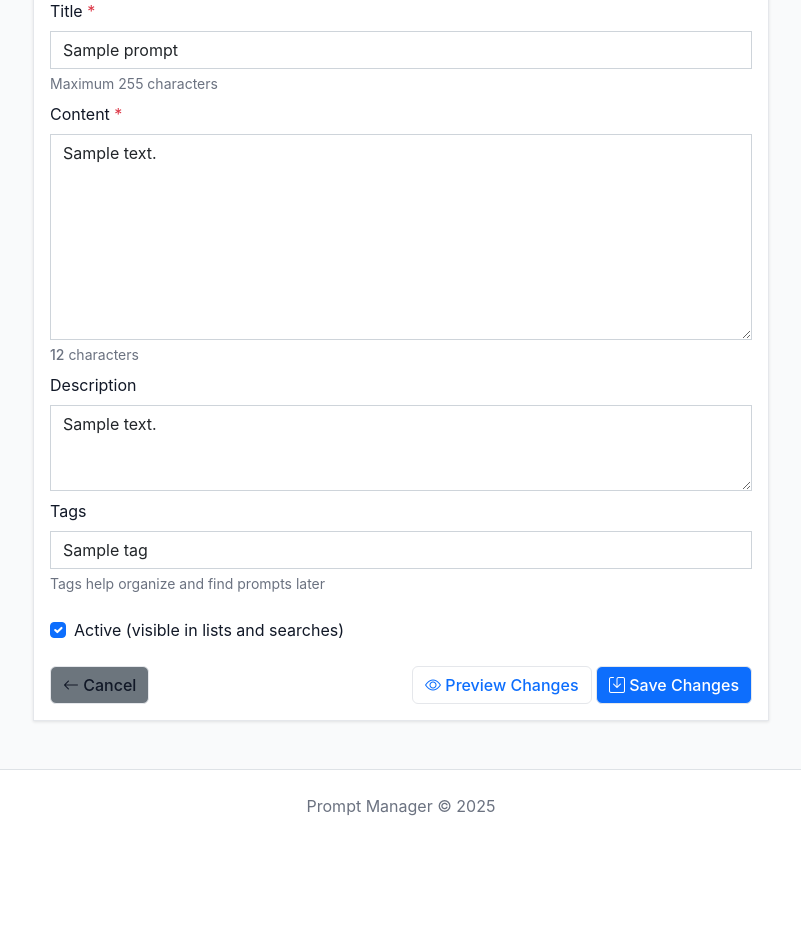
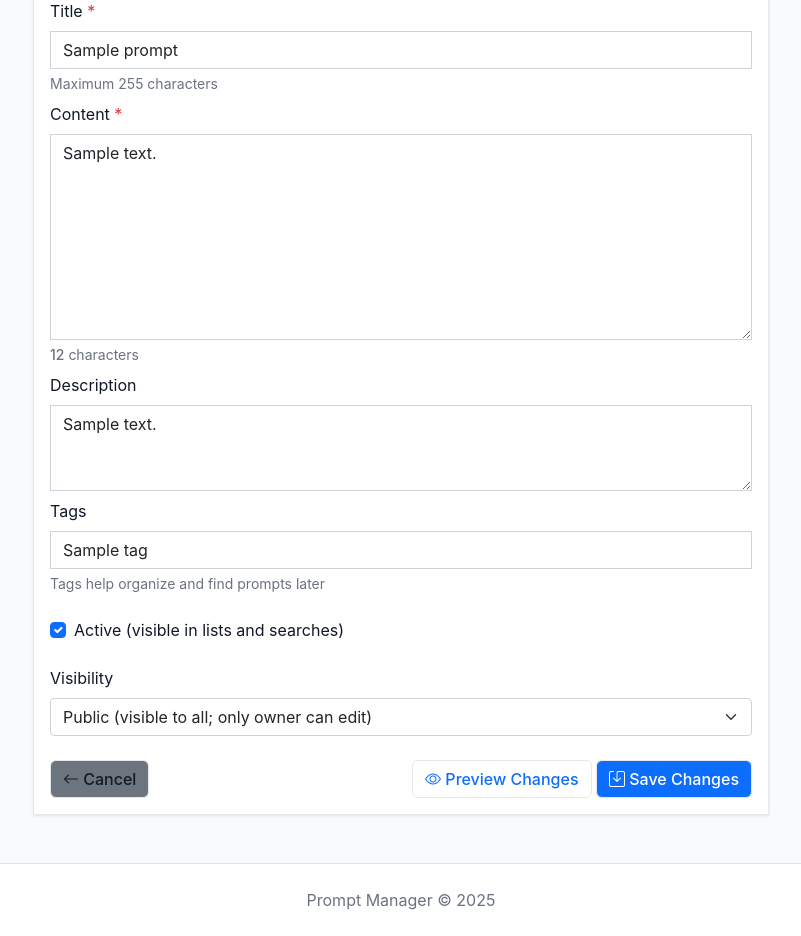
Before and after one commit to elimS2/prompt-manager, a Flask app: page /prompts/1/edit in a window 1280 px wide. Shown: the part 150-1086 px from the top of the page, without its empty margins (239-1040 px from the left). Before the commit the page ends 966 px from the top, so only its background shows below. Run offline with Flask 3, Linux system fonts and the light colour scheme; a user stored in the database is signed in; tables that the repository leaves empty hold one stand-in row (values such as "Sample post"); grey boxes marked "Sample" are stand-in pictures.

Commit message:
feat(prompt): add public visibility feature and enforce permissions
- Introduced 'is_public' field in the Prompt model to manage prompt visibility.
- Updated create and edit functions to handle public/private status.
- Implemented permission checks for editing and deleting prompts, allowing only owners and admins to modify private prompts.
- Enhanced prompt retrieval logic to allow non-admin users to view public prompts.

Files modified:
- app/controllers/prompt_controller.py
- app/models/prompt.py
- app/services/prompt_service.py
- app/templates/prompt/create.html
- app/templates/prompt/edit.html
- app/repositories/base.py

```diff
--- a/app/controllers/prompt_controller.py
+++ b/app/controllers/prompt_controller.py
@@ -125,6 +125,10 @@ def create():
             else:
                 data['is_active'] = False
 
+            # Publish checkbox
+            is_public = request.form.get('is_public')
+            data['is_public'] = (is_public == 'true')
+
             # Create prompt
             prompt = prompt_service.create_prompt(data)
 
@@ -168,6 +172,11 @@ def edit(id):
     if not prompt:
         flash('Prompt not found', 'error')
         return redirect(url_for('prompt.index'))
+    # Permission: only owner or admin can edit; public prompts are read-only for others
+    from flask_login import current_user
+    if getattr(current_user, 'role', '') != 'admin' and prompt.user_id != getattr(current_user, 'id', None):
+        flash('You do not have permission to edit this prompt', 'error')
+        return redirect(url_for('prompt.view', id=id))
 
     if request.method == 'POST':
         try:
@@ -186,6 +195,11 @@ def edit(id):
                 data['is_active'] = True
             else:
                 data['is_active'] = False
+
+            # Publish checkbox
+            if 'is_public' in request.form:
+                is_public = request.form.get('is_public')
+                data['is_public'] = (is_public == 'true')
 
             # Update prompt
             prompt = prompt_service.update_prompt(id, data)
@@ -212,6 +226,15 @@ def edit(id):
 @BaseController.handle_service_error
 def delete(id):
     """Delete a prompt (soft delete)."""
+    # Permission: only owner or admin can delete
+    from flask_login import current_user
+    p = prompt_service.get_prompt(id)
+    if not p:
+        flash('Prompt not found', 'error')
+        return redirect(url_for('prompt.index'))
+    if getattr(current_user, 'role', '') != 'admin' and p.user_id != getattr(current_user, 'id', None):
+        flash('You do not have permission to delete this prompt', 'error')
+        return redirect(url_for('prompt.view', id=id))
     success = prompt_service.delete_prompt(id, soft=True)
 
     if success:
@@ -260,6 +283,7 @@ def duplicate(id):
     new_title = request.form.get('title')
 
     try:
+        # Permission: owner or admin can duplicate; others can duplicate public prompts too (optional)
         new_prompt = prompt_service.duplicate_prompt(id, new_title)
         flash('Prompt duplicated successfully!', 'success')
         return redirect(url_for('prompt.view', id=new_prompt.id))
--- a/app/models/prompt.py
+++ b/app/models/prompt.py
@@ -24,6 +24,7 @@ class Prompt(BaseModel):
     description = db.Column(db.Text)
     updated_at = db.Column(db.DateTime, nullable=False, default=datetime.utcnow, onupdate=datetime.utcnow)
     is_active = db.Column(db.Boolean, default=True, nullable=False)
+    is_public = db.Column(db.Boolean, default=False, nullable=False, index=True)
     order = db.Column(db.Integer, nullable=False, default=0, index=True)
 
     # Ownership
--- a/app/repositories/base.py
+++ b/app/repositories/base.py
@@ -158,6 +158,14 @@ class BaseRepository(Generic[ModelType]):
                 # Handle ID filtering
                 if value:
                     query = query.filter(self.model.id.in_(value))
+            elif key == 'or__' and isinstance(value, list):
+                # OR list of (field, value) pairs
+                conditions = []
+                for field, v in value:
+                    if hasattr(self.model, field) and v is not None:
+                        conditions.append(getattr(self.model, field) == v)
+                if conditions:
+                    query = query.filter(or_(*conditions))
             elif hasattr(self.model, key):
                 # Only add filters that are actual model fields and not None
                 if value is not None:
--- a/app/services/prompt_service.py
+++ b/app/services/prompt_service.py
@@ -61,6 +61,7 @@ class PromptService:
             # Extract optional fields
             description = data.get('description', '').strip()
             is_active = data.get('is_active', True)
+            is_public = data.get('is_public', False)
             tag_names = data.get('tags', [])
 
             # Handle checkbox value for is_active
@@ -73,6 +74,7 @@ class PromptService:
                 content=content,
                 description=description,
                 is_active=is_active,
+                is_public=is_public,
                 user_id=(current_user.id if getattr(current_user, 'is_authenticated', False) else None)
             )
 
@@ -131,18 +133,22 @@ class PromptService:
         if 'description' in data:
             data['description'] = data['description'].strip()
 
-        # Handle boolean conversion for is_active
+        # Handle boolean conversion for is_active / is_public
         if 'is_active' in data:
             is_active = data['is_active']
             if isinstance(is_active, str):
                 data['is_active'] = is_active.lower() in ('true', '1', 'on', 'yes')
+        if 'is_public' in data:
+            is_public = data['is_public']
+            if isinstance(is_public, str):
+                data['is_public'] = is_public.lower() in ('true', '1', 'on', 'yes')
 
         # Handle tags separately
         tag_names = data.pop('tags', None)
 
         # Update prompt fields
         updated_fields = {k: v for k, v in data.items()
-                         if k in ['title', 'content', 'description', 'is_active']}
+                         if k in ['title', 'content', 'description', 'is_active', 'is_public']}
 
         if updated_fields:
             prompt = self.prompt_repo.update(id, **updated_fields)
@@ -232,13 +238,16 @@ class PromptService:
         Returns:
             List of Prompt instances or paginated result dict
         """
-        # Enforce per-user visibility (admins see all)
+        # Enforce per-user visibility (admins see all). Non-admins see own + public.
         if getattr(current_user, 'is_authenticated', False):
             if getattr(current_user, 'role', '') != 'admin':
-                filters['user_id'] = current_user.id
+                # We'll post-filter after fetching when pagination isn't used; for paginated use repository filter
+                filters = {
+                    **filters,
+                    'or__': [('user_id', current_user.id), ('is_public', True)]
+                }
         else:
-            # not authenticated: no prompts
-            filters['user_id'] = -1
+            filters['is_public'] = True
 
         # Extract sorting parameters (not model fields)
         sort_by = filters.pop('sort_by', 'order')  # Default to order for drag & drop
--- a/app/templates/prompt/edit.html
+++ b/app/templates/prompt/edit.html
@@ -72,6 +72,15 @@
                         <label class="form-check-label theme-text" for="is_active">
                             Active (visible in lists and searches)
                         </label>
+                    </div>
+
+                    <!-- Visibility -->
+                    <div class="mb-4">
+                        <label for="is_public" class="form-label theme-text">Visibility</label>
+                        <select id="is_public" name="is_public" class="form-select theme-transition">
+                            <option value="false" {% if not prompt.is_public %}selected{% endif %}>Private (visible only to you)</option>
+                            <option value="true" {% if prompt.is_public %}selected{% endif %}>Public (visible to all; only owner can edit)</option>
+                        </select>
                     </div>
 
                     <!-- Version History Note -->
```
Also changed, not shown: app/templates/prompt/create.html (+9 -0 lines).
